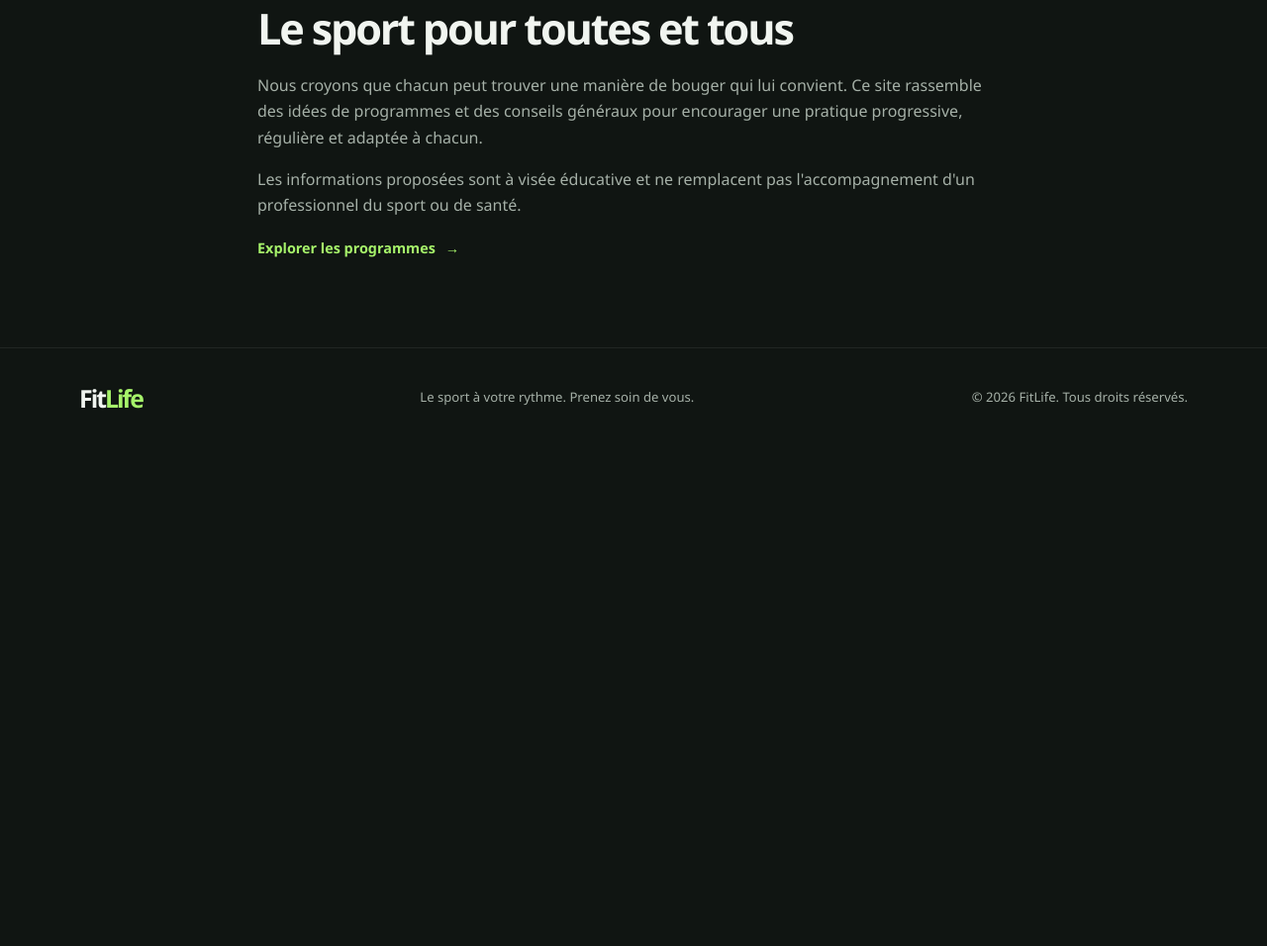
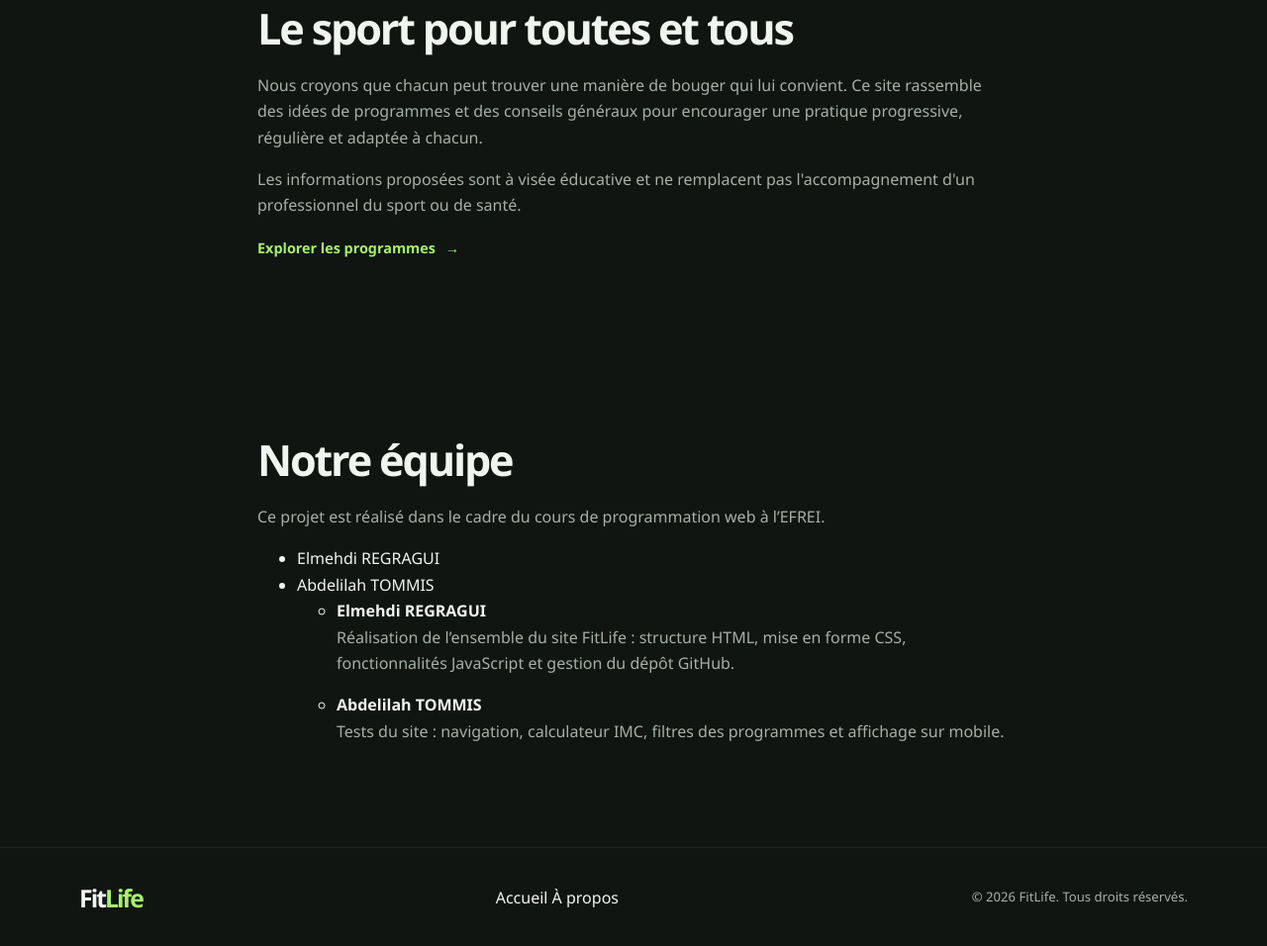
Before and after one commit to elmehdiregragui20-hub/Projetweb-Fitness-sport-fitness--elmehdi-abdelilah, a plain HTML site: page pages/apropos.html in a window 1280 px wide. Shown: the part 522-1478 px from the top of the page at 99% size. Before the commit the page ends 974 px from the top, so only its background shows below. Drawn offline with Linux system fonts and the light colour scheme.

Commit message:
Ajout de l’équipe, des liens du footer et des messages IMC

```diff
--- a/js/script.js
+++ b/js/script.js
@@ -42,7 +42,15 @@ document.addEventListener("DOMContentLoaded", function () {
         const tailleM = tailleCm / 100;
         const imc = poids / (tailleM * tailleM);
 
-        resultat.textContent = "Votre IMC est de " + imc.toFixed(1);
+        let message = "";
+
+if (imc >= 30) {
+  message = " — Cet IMC correspond à la catégorie obésité chez l’adulte.";
+} else if (imc >= 25) {
+  message = " — Cet IMC correspond à un surpoids chez l’adulte.";
+}
+
+resultat.textContent = "Votre IMC est de " + imc.toFixed(1) + message;
     });
 });
 
--- a/pages/apropos.html
+++ b/pages/apropos.html
@@ -41,11 +41,33 @@
         <a class="text-link" href="programmes.html">Explorer les programmes <span aria-hidden="true">→</span></a>
       </div>
     </section>
-  </main>
+  </main><section class="section">
+  <div class="container narrow-copy">
+    <h2>Notre équipe</h2>
+    <p>Ce projet est réalisé dans le cadre du cours de programmation web à l’EFREI.</p>
+    <ul>
+      <li>Elmehdi REGRAGUI</li>
+      <li>Abdelilah TOMMIS</li>
+   <ul>
+  <li>
+    <strong>Elmehdi REGRAGUI</strong>
+    <p>Réalisation de l’ensemble du site FitLife : structure HTML,
+      mise en forme CSS, fonctionnalités JavaScript et gestion du dépôt GitHub.</p>
+  </li>
+  <li>
+    <strong>Abdelilah TOMMIS</strong>
+   <p>Tests du site : navigation, calculateur IMC, filtres des programmes et affichage sur mobile.</p>
+  </li>
+</ul>
+  </div>
+</section>
   <footer class="site-footer">
     <div class="container footer-content">
       <a class="brand" href="../index.html" aria-label="FitLife, accueil">Fit<span>Life</span></a>
-      <p>Le sport à votre rythme. Prenez soin de vous.</p>
+     <nav aria-label="Navigation de bas de page">
+  <a href="../index.html">Accueil</a>
+  <a href="apropos.html" aria-current="page">À propos</a>
+</nav>
       <small>© 2026 FitLife. Tous droits réservés.</small>
     </div>
   </footer>
```
Also changed, not shown: index.html (+4 -1 lines), pages/conseils.html (+4 -1 lines), pages/imc.html (+4 -1 lines), pages/programmes.html (+4 -1 lines).
